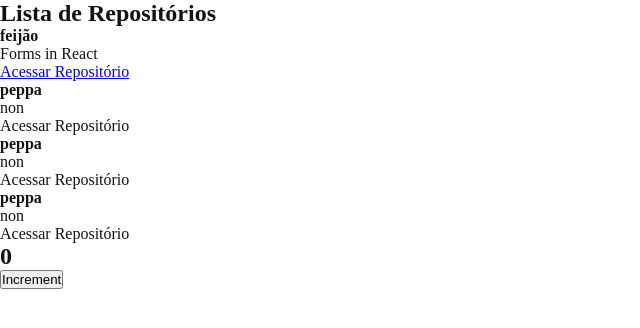
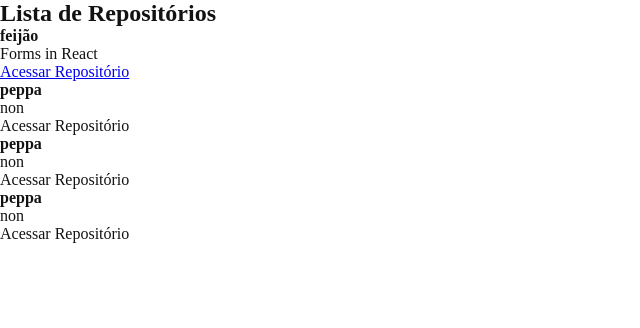
Before and after one commit to luccas-specht/initial-react, a React app: page / in a window 1280 px wide. Shown: the top 328 px of the page, without its empty margins (0-640 px from the left). Built offline with nearby package versions, Linux system fonts and the light colour scheme.

Commit message:
feat: remove counter component from App

```diff
--- a/src/app.jsx
+++ b/src/app.jsx
@@ -27,10 +27,5 @@ render => this component have showed up on the screen
 
 
 export function App() {
-  return (
-    <>
-    <RepositoryList/>
-    <Counter/>
-    </>
-  )
+  return <RepositoryList/>
 }
```
